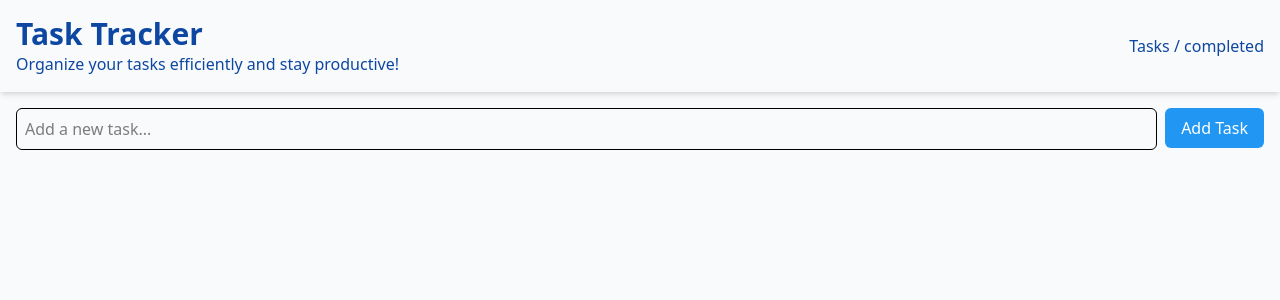
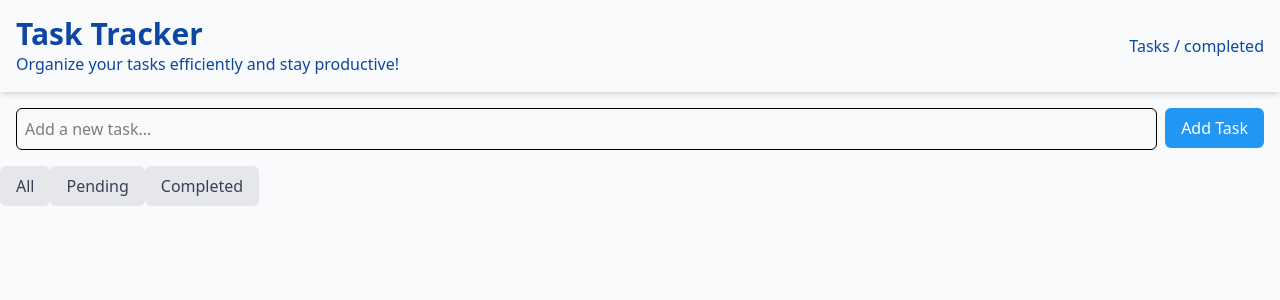
Before and after one commit to nonydev27/todo-app-express-react, a React (Vite) app in the folder frontend/: page / in a window 1280 px wide. Shown: the top 300 px of the page. Built offline with nearby package versions, Linux system fonts and the light colour scheme.

Commit message:
vibe coded task filter section

```diff
--- a/frontend/src/App.jsx
+++ b/frontend/src/App.jsx
@@ -28,12 +28,14 @@
 
 import Header from "./components/Header";
 import TaskInput from "./components/TaskInput";
+import TaskFilter from "./components/TaskFilter";
 
 function App() {
   return (
     <>
       <Header />
       <TaskInput />
+      <TaskFilter />
     </>
   );
 }
--- a/frontend/src/components/TaskFilter.jsx
+++ b/frontend/src/components/TaskFilter.jsx
@@ -12,12 +12,19 @@
 //      - `onClick`: call `onFilterChange(filter)`.
 //      - Display capitalized filter label (e.g., "All", "Pending", "Completed").
 
-export default function TaskFilter() {
+export default function TaskFilter({ currentFilter, onFilterChange }) {
+  const filter = ["all", "pending", "completed"];
   return (
     <div>
-      <button>All</button>
-      <button>Active</button>
-      <button>Completed</button>
+      {filter.map((filter) => (
+        <button
+          key={filter}
+          className={`px-4 py-2 rounded-md ${currentFilter === filter ? "bg-[#0076d7] text-white" : "bg-gray-200 text-gray-700"}`}
+          onClick={() => onFilterChange(filter)}
+        >
+          {filter.charAt(0).toUpperCase() + filter.slice(1)}
+        </button>
+      ))}
     </div>
   );
 }
```
